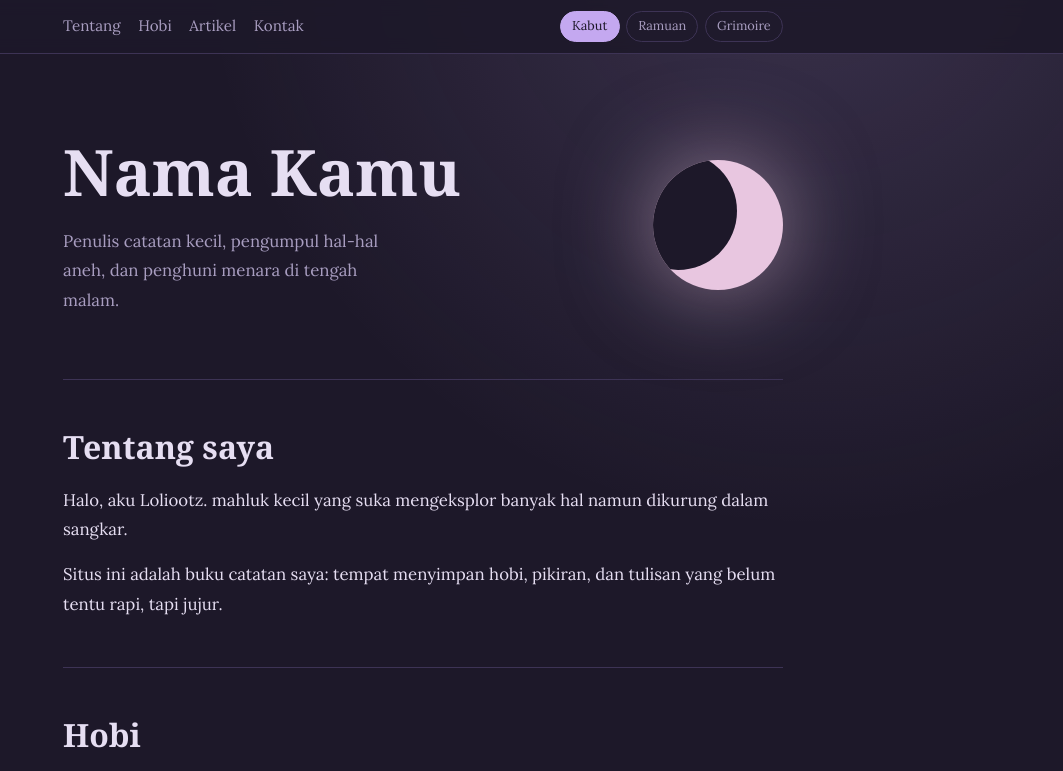
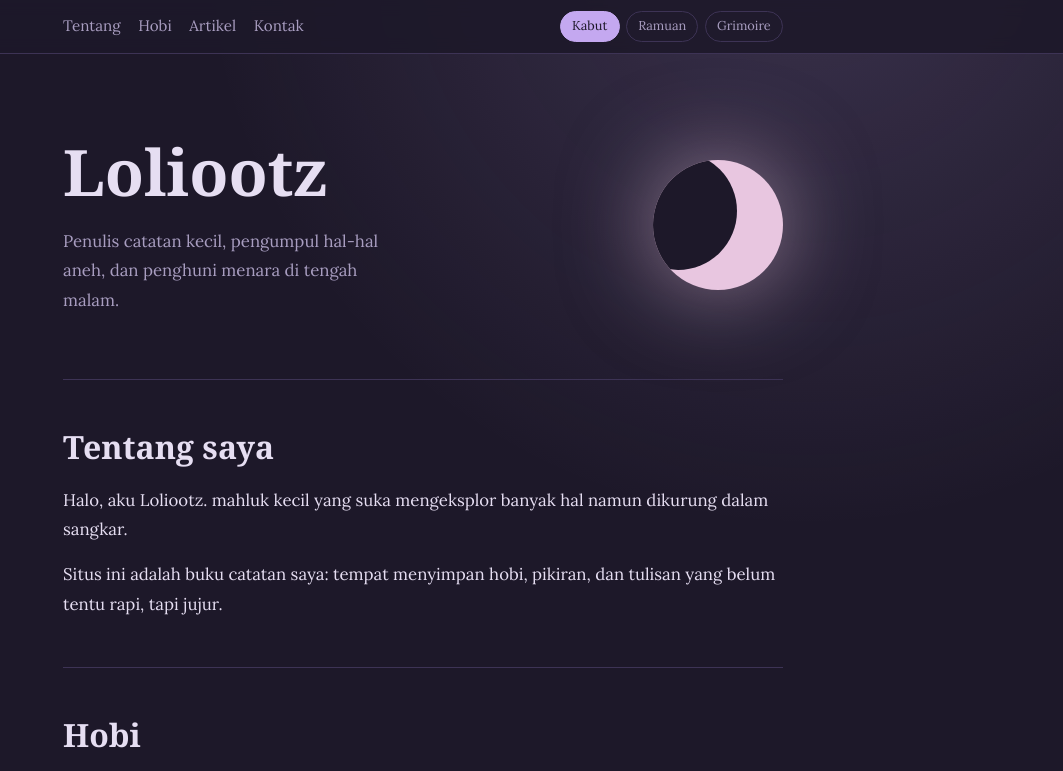
Before and after one commit to loliootz/loliootz, a plain HTML site: page index.html in a window 1280 px wide. Shown: the top 771 px of the page, without its empty margins (217-1280 px from the left). Drawn offline with Linux system fonts and the light colour scheme; a web font is replaced by a local one.

Commit message:
Update index.html

```diff
--- a/index.html
+++ b/index.html
@@ -94,7 +94,7 @@ footer ul{list-style:none;padding:0;display:flex;gap:1.2rem;flex-wrap:wrap;margi
 <main class="wrap">
   <div class="hero">
     <div>
-      <h1>Nama Kamu</h1>
+      <h1>Loliootz</h1>
       <p>Penulis catatan kecil, pengumpul hal-hal aneh, dan penghuni menara di tengah malam.</p>
     </div>
     <div class="bulan" role="img" aria-label="Bulan sabit"></div>
```
